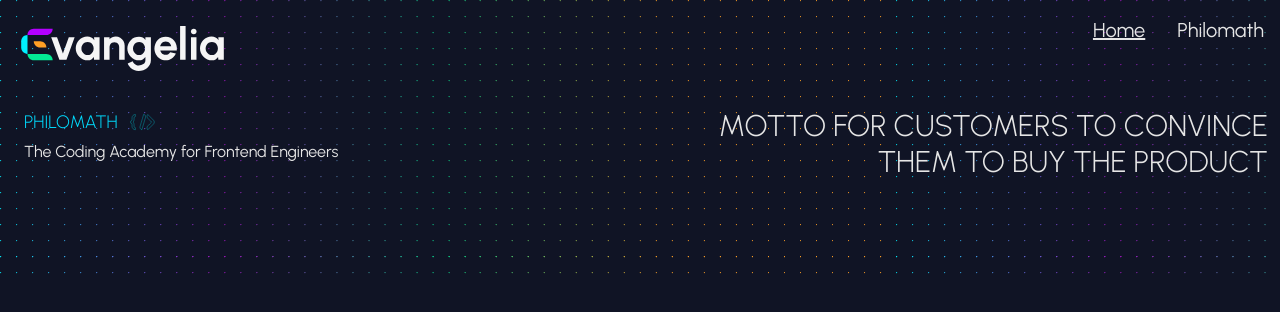
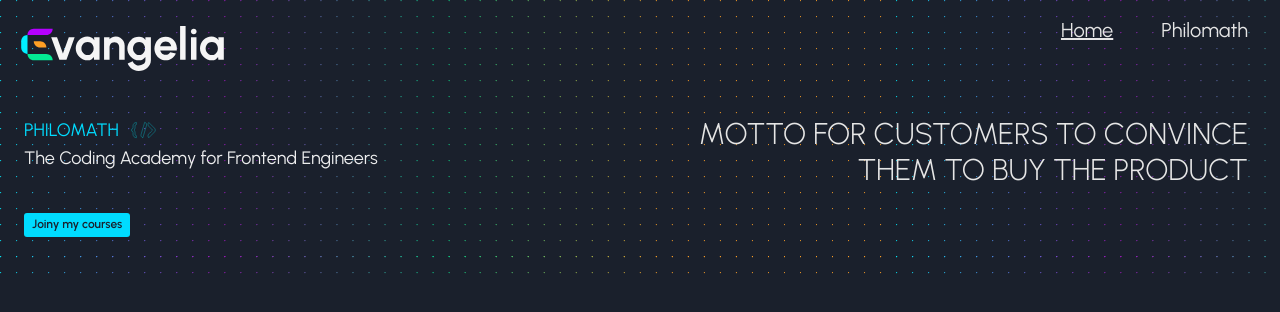
Before and after one commit to evangelia-business/website, a Next.js app: page / in a window 1280 px wide. Shown: the top 312 px of the page. Built offline with nearby package versions, Linux system fonts and the light colour scheme.

Commit message:
#3 integrate chakra theme into the app, improved titles formatting, finished button

```diff
--- a/src/app/layout.tsx
+++ b/src/app/layout.tsx
@@ -1,5 +1,8 @@
+import { Providers } from './providers'
+import { Urbanist } from "next/font/google";
+
 import type { Metadata } from "next";
-import { Urbanist } from "next/font/google";
+
 import "../styles/globals.css";
 
 const urbanist = Urbanist({ subsets: ["latin"] });
@@ -16,7 +19,7 @@ export default function RootLayout({
 }>) {
   return (
     <html lang="en">
-      <body className={urbanist.className}>{children}</body>
+      <body className={urbanist.className}><Providers>{children}</Providers></body>
     </html>
   );
 }
--- /dev/null
+++ b/src/app/providers.tsx
@@ -0,0 +1,10 @@
+// app/providers.tsx
+'use client'
+
+import theme from '../styles/settings/theme'
+
+import { ChakraProvider } from '@chakra-ui/react'
+
+export function Providers({ children }: { children: React.ReactNode }) {
+  return <ChakraProvider theme={theme}>{children}</ChakraProvider>
+}
--- a/src/components/Banner/banner.module.css
+++ b/src/components/Banner/banner.module.css
@@ -1,23 +1,27 @@
 .bannerContainer {
-    @apply ml-6;
+    @apply ml-6 pt-16;
 }
 
 .titleLeft-structure {
-    @apply mr-3 pb-1 leading-6;
+    @apply mr-3 leading-6;
 }
 
 .titleLeft-skin {
     color: var(--accent-hex);
-    @apply text-lg font-light;
+    @apply text-lg font-normal;
 }
 
 .titleLeft{
     composes: titleLeft-structure titleLeft-skin;
  }
 
+ .subTitleLeft {
+    @apply pb-10 text-lg;
+ }
+
 .titleRight-structure {
     width: 35rem;
-    @apply text-end mr-3;
+    @apply text-end mr-8;
 
 }
 
--- a/src/components/Banner/banner.tsx
+++ b/src/components/Banner/banner.tsx
@@ -9,11 +9,15 @@ export default function Banner() {
             <Flex direction='column'>
                 <Flex direction="row">
                     <Box className={styles.titleLeft}> PHILOMATH</Box>
-                    <Image className= {styles.techIcon} src='/tech.svg' width="25" height="25" alt="Company Logo" />
+                    <Image className={styles.techIcon} src='/tech.svg' width="25" height="25" alt="Company Logo" />
                 </Flex>
 
 
-                <Box className={styles.subtitleLeft}> The Coding Academy for Frontend Engineers</Box>
+                <Box className={styles.subTitleLeft}> The Coding Academy for Frontend Engineers</Box>
+                <Box>
+                    <Button colorScheme='brand' bg='primary' size="xs">Joiny my courses</Button>
+                </Box>
+
             </Flex>
 
             <Spacer />
--- a/src/components/Menu/menu.module.css
+++ b/src/components/Menu/menu.module.css
@@ -1,8 +1,6 @@
 a.menuItem {
     color: var(--foreground-hex);
-    text-decoration: none;
-    @apply text-xl;
-    @apply mr-4;
+    @apply text-xl mr-8 no-underline;
 
 
     &:hover {
@@ -10,6 +8,6 @@ a.menuItem {
     }
 
     &:first-child {
-        text-decoration: underline;
+        @apply underline
     }
 }
--- /dev/null
+++ b/src/styles/components/buttons.css
@@ -0,0 +1,3 @@
+button {
+    border-radius: 3px;
+}
--- a/src/styles/globals.css
+++ b/src/styles/globals.css
@@ -2,5 +2,6 @@
 
 @import 'tailwindcss/base';
 @import url('elements/body.css');
+@import url('components/buttons.css');
 
 @import 'tailwindcss/utilities';
--- /dev/null
+++ b/src/styles/settings/theme.ts
@@ -0,0 +1,28 @@
+// styles/theme.js or themes/theme.js
+import {extendTheme, ThemeConfig } from '@chakra-ui/react';
+
+const config: ThemeConfig = {
+initialColorMode: 'dark',
+useSystemColorMode: false,
+cssVarPrefix:'evangelia',
+};
+
+
+const theme = extendTheme({
+  config,
+  colors: {
+    brand: {
+      500: '#00DCFF',
+    },
+    primary : '#00DCFF'
+  },
+  components: {
+    Button: {
+      baseStyle: {
+        borderRadius: '3px',
+      },
+    },
+  },
+  });
+
+export default theme;
```
Also changed, not shown: public/logo.svg.
